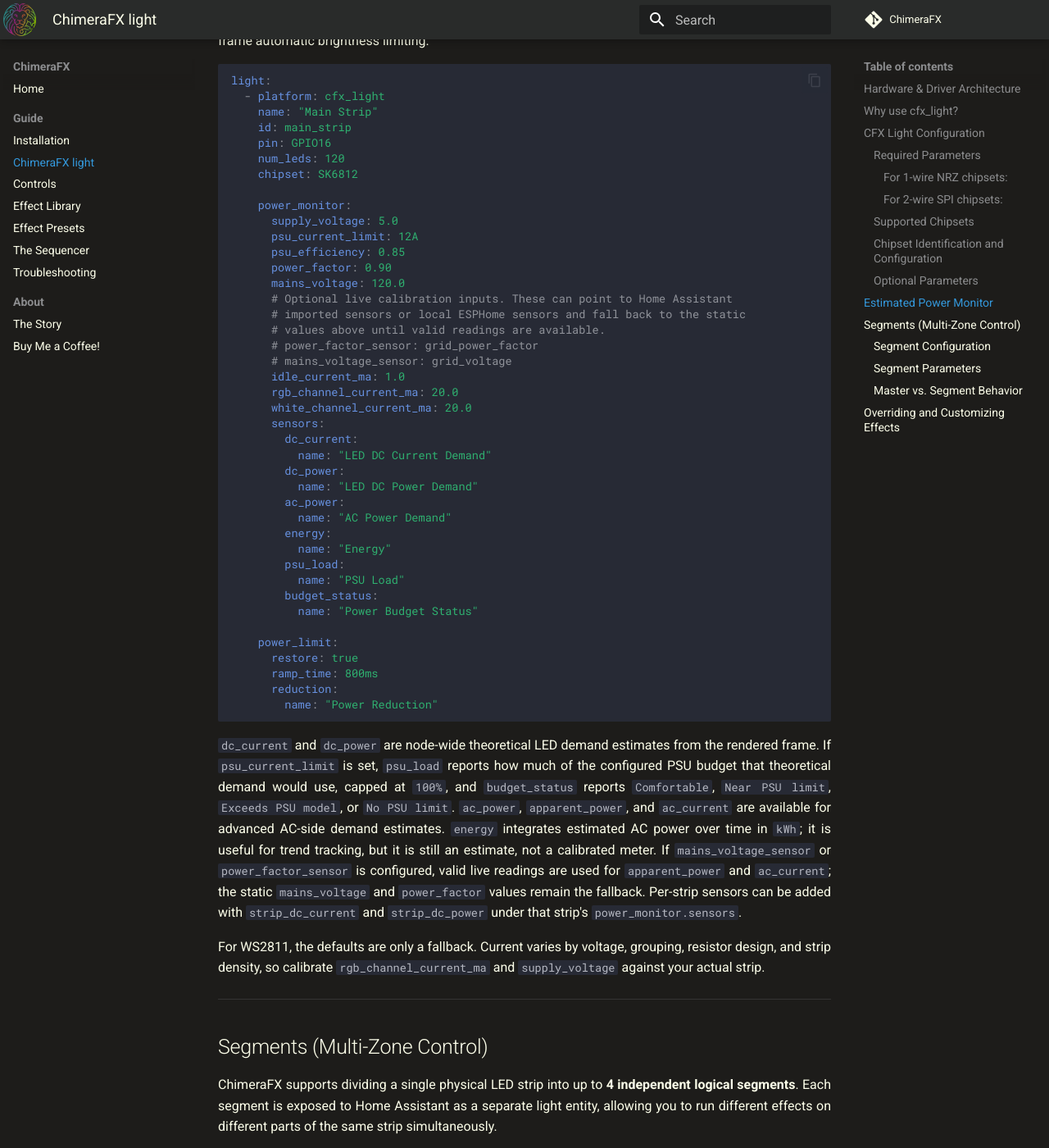
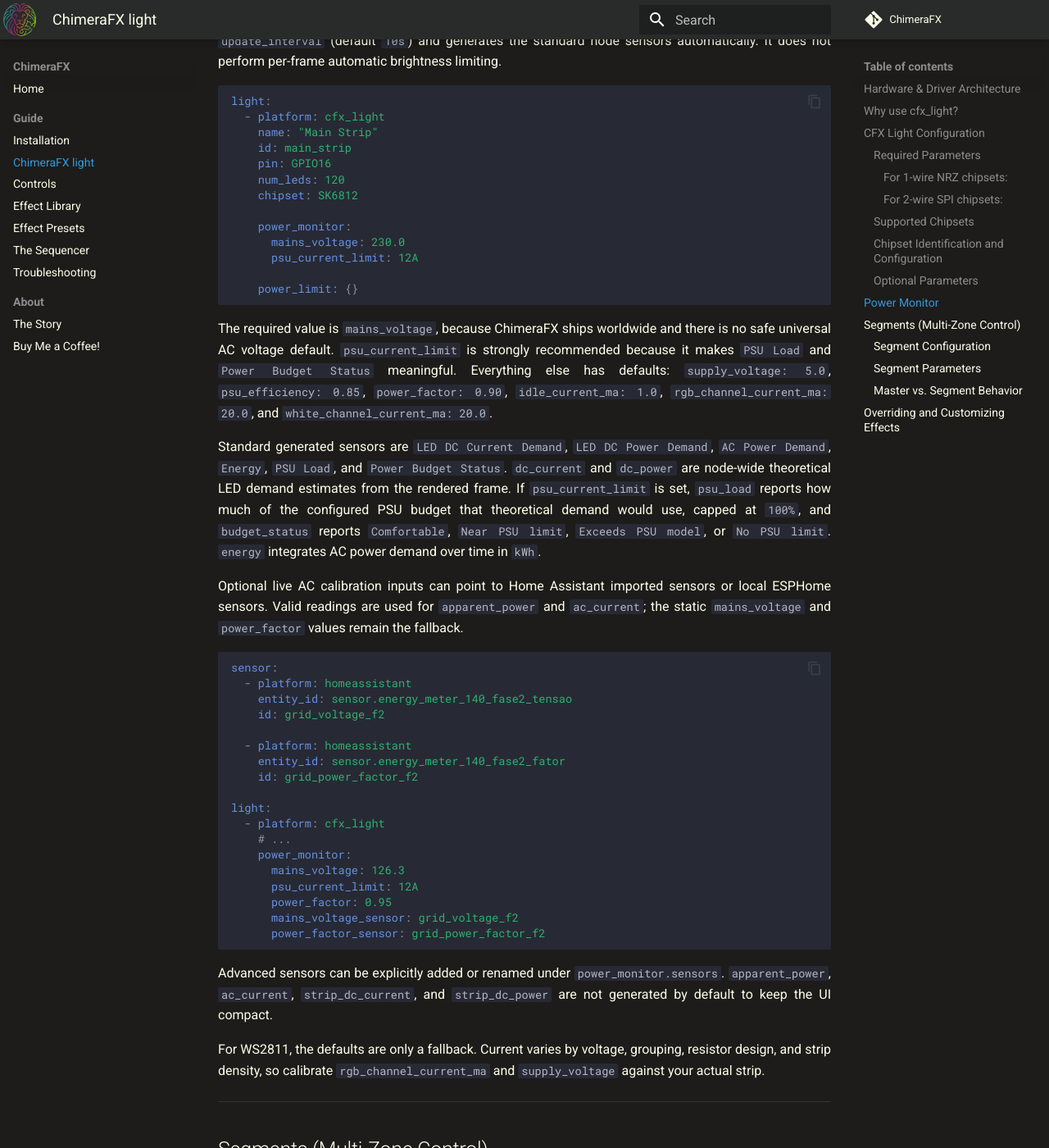
Before and after one commit to effelle/ChimeraFX, an MkDocs documentation site: the page built from docs/cfx_light.md, in a window 1280 px wide and 1400 px high, scrolled down 4128 px. Shown: the whole window at 82% size. Built offline with MkDocs 1.6.1 and Material for MkDocs 9.7.7, drawn with Linux system fonts in a browser that asks for light colours; comment, search, counter and statistics services are not loaded; some of the changed text lies outside the part shown.

Commit message:
feat(cfx_light): implement automatic power sensor generation for simplified configuration

````diff
--- a/docs/cfx_light.md
+++ b/docs/cfx_light.md
@@ -94,15 +94,15 @@
 * **set_color** (*list[int]*, Optional): Applies a color default every time the light turns on as `[r, g, b]` or `[r, g, b, w]` using `0-100` channel percentages (`w` requires a white-channel strip). This also affects single-tone effects that derive their color from the current light state. It does not force palette-driven multicolor effects to a single color.
 * **controls** (*boolean*, default: `true`): Automatically generate the ChimeraFX control entities for this light.
 * **ctrl_exclude** (*list[int]*, Optional): Exclude specific auto-generated control groups by ID. See [Controls](Controls.md) for the control ID list.
-* **power_monitor** (*mapping*, Optional): Enables low-rate estimated power reporting for this node. Sensors are generated only for entries explicitly listed under `power_monitor.sensors`.
+* **power_monitor** (*mapping*, Optional): Enables low-rate power-demand reporting for this node. Standard node sensors are generated automatically; advanced sensors and custom names can be configured under `power_monitor.sensors`.
 * **power_limit** (*mapping*, Optional): Generates a persistent node-wide manual power reduction dropdown with fixed `0%`, `10%`, `20%`, and `30%` steps. The reduction ramps and is applied only while packing/transmitting LED data; effect buffers are not modified.
 * **segments** (*list*, Optional): Define logical sub-zones of the strip as independent light entities, up to **3** per `cfx_light`. See the next chapter [Segments](#segments-multi-zone-control) for more details.
 
 ---
 
-## Estimated Power Monitor
+## Power Monitor
 
-`power_monitor` is estimate-first. ChimeraFX samples the final composed LED buffer at `update_interval` (default `10s`) and publishes only the sensors you configure. It does not perform per-frame automatic brightness limiting.
+`power_monitor` is estimate-first on the LED side. ChimeraFX samples the final composed LED buffer at `update_interval` (default `10s`) and generates the standard node sensors automatically. It does not perform per-frame automatic brightness limiting.
 
 ```yaml
 light:
@@ -114,41 +114,40 @@
     chipset: SK6812
 
     power_monitor:
-      supply_voltage: 5.0
+      mains_voltage: 230.0
       psu_current_limit: 12A
-      psu_efficiency: 0.85
-      power_factor: 0.90
-      mains_voltage: 120.0
-      # Optional live calibration inputs. These can point to Home Assistant
-      # imported sensors or local ESPHome sensors and fall back to the static
-      # values above until valid readings are available.
-      # power_factor_sensor: grid_power_factor
-      # mains_voltage_sensor: grid_voltage
-      idle_current_ma: 1.0
-      rgb_channel_current_ma: 20.0
-      white_channel_current_ma: 20.0
-      sensors:
-        dc_current:
-          name: "LED DC Current Demand"
-        dc_power:
-          name: "LED DC Power Demand"
-        ac_power:
-          name: "AC Power Demand"
-        energy:
-          name: "Energy"
-        psu_load:
-          name: "PSU Load"
-        budget_status:
-          name: "Power Budget Status"
 
-    power_limit:
-      restore: true
-      ramp_time: 800ms
-      reduction:
-        name: "Power Reduction"
+    power_limit: {}
 ```
 
-`dc_current` and `dc_power` are node-wide theoretical LED demand estimates from the rendered frame. If `psu_current_limit` is set, `psu_load` reports how much of the configured PSU budget that theoretical demand would use, capped at `100%`, and `budget_status` reports `Comfortable`, `Near PSU limit`, `Exceeds PSU model`, or `No PSU limit`. `ac_power`, `apparent_power`, and `ac_current` are available for advanced AC-side demand estimates. `energy` integrates estimated AC power over time in `kWh`; it is useful for trend tracking, but it is still an estimate, not a calibrated meter. If `mains_voltage_sensor` or `power_factor_sensor` is configured, valid live readings are used for `apparent_power` and `ac_current`; the static `mains_voltage` and `power_factor` values remain the fallback. Per-strip sensors can be added with `strip_dc_current` and `strip_dc_power` under that strip's `power_monitor.sensors`.
+The required value is `mains_voltage`, because ChimeraFX ships worldwide and there is no safe universal AC voltage default. `psu_current_limit` is strongly recommended because it makes `PSU Load` and `Power Budget Status` meaningful. Everything else has defaults: `supply_voltage: 5.0`, `psu_efficiency: 0.85`, `power_factor: 0.90`, `idle_current_ma: 1.0`, `rgb_channel_current_ma: 20.0`, and `white_channel_current_ma: 20.0`.
+
+Standard generated sensors are `LED DC Current Demand`, `LED DC Power Demand`, `AC Power Demand`, `Energy`, `PSU Load`, and `Power Budget Status`. `dc_current` and `dc_power` are node-wide theoretical LED demand estimates from the rendered frame. If `psu_current_limit` is set, `psu_load` reports how much of the configured PSU budget that theoretical demand would use, capped at `100%`, and `budget_status` reports `Comfortable`, `Near PSU limit`, `Exceeds PSU model`, or `No PSU limit`. `energy` integrates AC power demand over time in `kWh`.
+
+Optional live AC calibration inputs can point to Home Assistant imported sensors or local ESPHome sensors. Valid readings are used for `apparent_power` and `ac_current`; the static `mains_voltage` and `power_factor` values remain the fallback.
+
+```yaml
+sensor:
+  - platform: homeassistant
+    entity_id: sensor.energy_meter_140_fase2_tensao
+    id: grid_voltage_f2
+
+  - platform: homeassistant
+    entity_id: sensor.energy_meter_140_fase2_fator
+    id: grid_power_factor_f2
+
+light:
+  - platform: cfx_light
+    # ...
+    power_monitor:
+      mains_voltage: 126.3
+      psu_current_limit: 12A
+      power_factor: 0.95
+      mains_voltage_sensor: grid_voltage_f2
+      power_factor_sensor: grid_power_factor_f2
+```
+
+Advanced sensors can be explicitly added or renamed under `power_monitor.sensors`. `apparent_power`, `ac_current`, `strip_dc_current`, and `strip_dc_power` are not generated by default to keep the UI compact.
 
 For WS2811, the defaults are only a fallback. Current varies by voltage, grouping, resistor design, and strip density, so calibrate `rgb_channel_current_ma` and `supply_voltage` against your actual strip.
 
````
Also changed, not shown: 1 other file.
